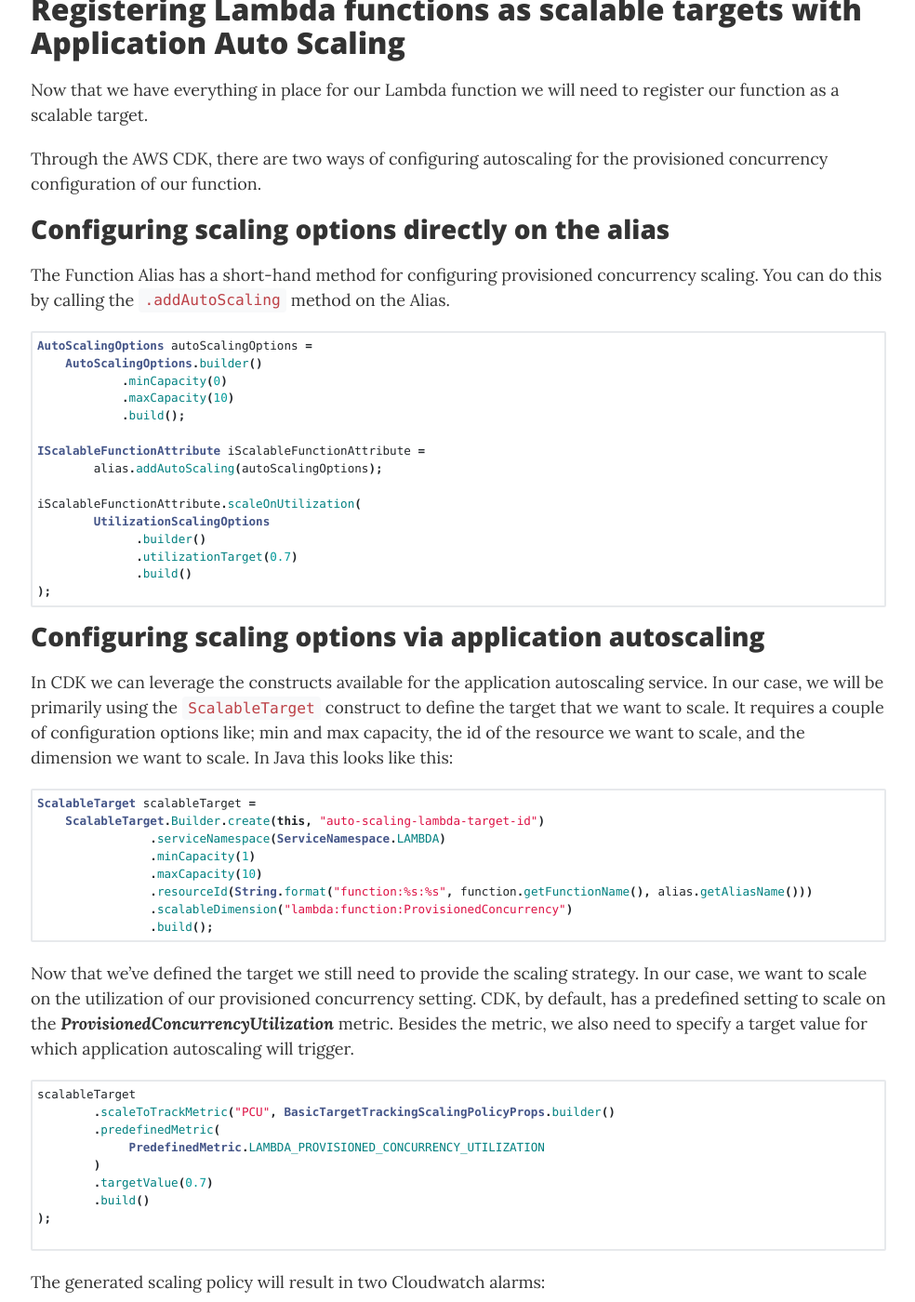
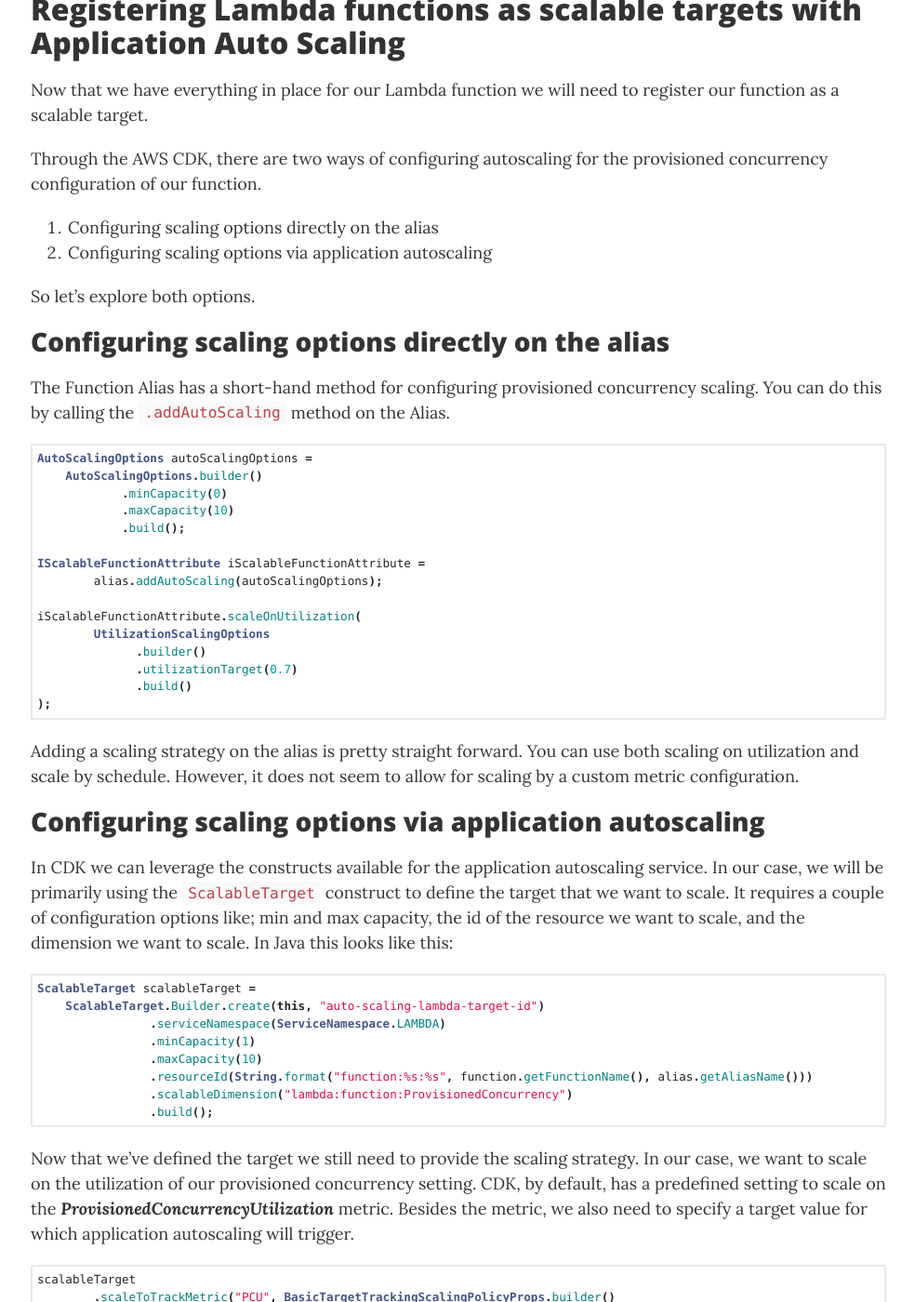
Before and after one commit to jreijn/jreijn.github.com, a Jekyll site: the page built from _posts/2022-07-11-aws-lambda-provisioned-concurrency-autoscaling-configuration-with-aws-cdk.md, in a window 1280 px wide and 1400 px high, scrolled down 2569 px. Shown: the whole window at 93% size, without its empty margins (147-1131 px from the left). Built offline with Jekyll 4.4.1, drawn with Linux system fonts in a browser that asks for light colours; comment, search, counter and statistics services are not loaded.

Commit message:
Minor update changes

````diff
--- a/_posts/2022-07-11-aws-lambda-provisioned-concurrency-autoscaling-configuration-with-aws-cdk.md
+++ b/_posts/2022-07-11-aws-lambda-provisioned-concurrency-autoscaling-configuration-with-aws-cdk.md
@@ -59,6 +59,11 @@
 
 Through the AWS CDK, there are two ways of configuring autoscaling for the provisioned concurrency configuration of our function.
 
+1. Configuring scaling options directly on the alias
+2. Configuring scaling options via application autoscaling
+
+So let's explore both options.
+
 ### Configuring scaling options directly on the alias
 
 The Function Alias has a short-hand method for configuring provisioned concurrency scaling. You can do this by calling the `.addAutoScaling` method on the Alias.
@@ -80,6 +85,8 @@
               .build()
 );
 ```
+
+Adding a scaling strategy on the alias is pretty straight forward. You can use both scaling on utilization and scale by schedule. However, it does not seem to allow for scaling by a custom metric configuration.
 
 ### Configuring scaling options via application autoscaling
 
````
